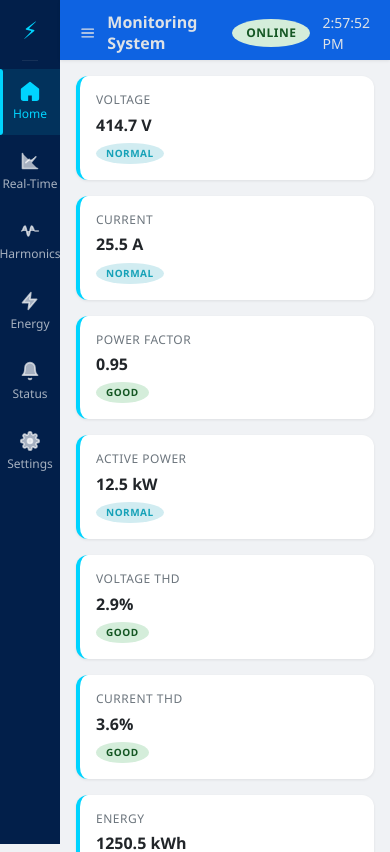
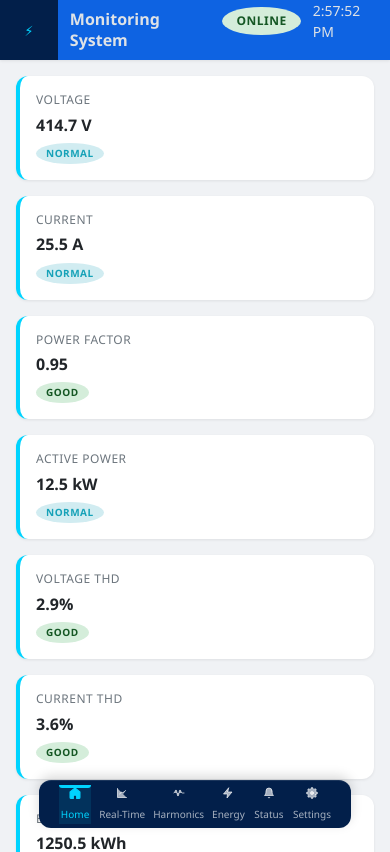
Before and after one commit to Legend-Paul/Harmonics-dashboard, a React (Vite) app: page / in a window 390 px wide. Shown: the top 852 px of the page. Built offline with nearby package versions, Linux system fonts and the light colour scheme.

Commit message:
Move scroll bar at the bottom in mobile device

```diff
--- a/src/App.css
+++ b/src/App.css
@@ -744,9 +744,11 @@ tr:hover {
 	.nav-icon {
 		margin-right: 0;
 	}
+
 	.main-content {
-		margin-left: 60px;
+		margin-left: 0px;
 		transition: var(--transition-base);
+		padding-bottom: calc(var(--sidebar-height) * 2) !important;
 	}
 }
 
--- a/src/components/Header/Header.css
+++ b/src/components/Header/Header.css
@@ -2,14 +2,15 @@
 	display: flex;
 	align-items: center;
 	justify-content: space-between;
-	padding: var(--spacing-md) var(--spacing-lg);
+	padding: 0 var(--spacing-md) 0 0;
+	/* padding: var(--spacing-md) var(--spacing-lg); */
 	background-color: var(--primary-light);
 	color: var(--gray-300);
 	height: var(--header-height);
 	box-shadow: var(--shadow-sm);
 	position: fixed;
 	top: 0;
-	left: var(--sidebar-width);
+	left: 0;
 	right: 0;
 	z-index: var(--z-dropdown);
 	transition: left var(--transition-base);
@@ -55,22 +56,45 @@ header .header-left {
 }
 
 /* ============================================
+   LOGO CONTAINER
+   ============================================ */
+
+.logo-container {
+	padding: var(--spacing-sm) var(--spacing-sm);
+	display: flex;
+	align-items: center;
+	justify-content: center;
+	height: var(--header-height);
+	width: var(--header-height);
+	background-color: var(--primary-dark);
+}
+
+.logo-container a {
+	width: 100%;
+	height: 100%;
+	display: flex;
+	align-items: center;
+	justify-content: center;
+	/* font-size: 24px; */
+	color: var(--accent-color);
+}
+
+/* ============================================
    RESPONSIVE — TABLET
    ============================================ */
-@media (max-width: 1024px) {
+/* @media (max-width: 1024px) {
 	.header {
 		left: 150px;
 		transition: left var(--transition-base);
 	}
-}
+} */
 
 /* ============================================
    RESPONSIVE — MOBILE (Collapsed Sidebar)
    ============================================ */
 @media (max-width: 768px) {
-	.header {
-		left: 60px;
-		transition: left var(--transition-base);
+	.menu-button {
+		display: none;
 	}
 }
 
--- a/src/components/Header/Header.jsx
+++ b/src/components/Header/Header.jsx
@@ -1,3 +1,4 @@
+import { NavLink } from "react-router-dom";
 import "./Header.css";
 function Header({ data, setNavCollapsed, navCollapsed }) {
 	const handleNavCollapsing = () => {
@@ -8,6 +9,11 @@ function Header({ data, setNavCollapsed, navCollapsed }) {
 			className={`header ${!navCollapsed ? "collapsed-header" : "expanded-header"}`}
 		>
 			<div className="header-left">
+				<div className="logo-container">
+					<NavLink to="/" className="logo-link">
+						<span>⚡</span>
+					</NavLink>
+				</div>
 				<svg
 					width="20"
 					height="20"
@@ -18,6 +24,7 @@ function Header({ data, setNavCollapsed, navCollapsed }) {
 					strokeLinecap="round"
 					strokeLinejoin="round"
 					onClick={handleNavCollapsing}
+					className="menu-button"
 				>
 					<line x1="3" y1="6" x2="21" y2="6" />
 					<line x1="3" y1="12" x2="21" y2="12" />
--- a/src/components/Sidebar/Sidebar.css
+++ b/src/components/Sidebar/Sidebar.css
@@ -10,46 +10,13 @@
 	flex-direction: column;
 	padding: 0;
 	position: fixed;
-	top: 0;
-	height: 100vh;
+	top: var(--header-height);
+	/* height: 100vh; */
 	overflow-y: auto;
 	transition: width var(--transition-base);
 	flex-shrink: 0;
 	z-index: var(--z-dropdown);
 	overflow: hidden;
-}
-
-/* ============================================
-   SIDEBAR HEADER
-   ============================================ */
-
-.sidebar-header {
-	padding: var(--spacing-lg) var(--spacing-lg);
-	border-bottom: 1px solid rgba(255, 255, 255, 0.08);
-	display: flex;
-	align-items: center;
-	justify-content: center;
-	min-height: 70px;
-}
-
-.sidebar-header h2 {
-	font-size: var(--font-size-lg);
-	font-weight: var(--font-weight-bold);
-	color: var(--accent-color);
-	letter-spacing: 1.5px;
-	text-transform: uppercase;
-	margin: 0;
-	white-space: nowrap;
-}
-
-.sidebar-header a {
-	width: 100%;
-	height: 100%;
-	display: flex;
-	align-items: center;
-	justify-content: center;
-	font-size: 24px;
-	color: var(--accent-color);
 }
 
 /* ============================================
@@ -249,90 +216,85 @@
    RESPONSIVE — MOBILE (Collapsed Sidebar)
    ============================================ */
 
+/* ============================================
+   RESPONSIVE — MOBILE (Bottom Navigation)
+   ============================================ */
+
 @media (max-width: 768px) {
 	.sidebar {
-		width: 60px;
-		align-items: center;
+		position: fixed;
+		top: auto;
+		bottom: 1rem;
+		left: 50%;
+		border-radius: var(--radius-lg) !important;
+		padding: var(--spacing-md) var(--spacing-lg);
+		transform: translateX(-50%);
+		width: 80%;
+		height: auto;
+		min-height: unset;
+		max-height: var(--sidebar-height);
+		display: flex;
+		flex-direction: row;
+		border-top: 1px solid rgba(255, 255, 255, 0.1);
+		border-radius: 0;
+		z-index: 1000;
+		box-shadow: 0 -4px 12px rgba(0, 0, 0, 0.15);
+		overflow: visible;
+		gap: var(--spacing-md) !important;
 	}
 
-	.sidebar-header {
-		padding: var(--spacing-md) 0;
-		justify-content: center;
-		min-height: 60px;
-	}
-
-	/* .sidebar-header h2 {
-		display: none;
-	} */
-
-	/* Show only an icon or logo mark on mobile */
-	/* .sidebar-header::after {
-		content: "⚡";
-		font-size: 24px;
-		color: var(--accent-color);
-	} */
-
 	.sidebar-nav {
-		padding: var(--spacing-sm) 0;
+		flex-direction: row;
+		justify-content: space-around;
 		align-items: center;
 		width: 100%;
+		padding: var(--spacing-sm) 0;
+		gap: 0;
+		flex: none;
+		gap: var(--spacing-sm);
 	}
 
 	.nav-item {
 		flex-direction: column;
-		justify-content: start;
-		padding: var(--spacing-md) 0;
-		gap: var(--spacing-xs);
+		justify-content: center;
+		align-items: center;
+		gap: var(--spacing-sm);
+		padding: var(--spacing-xxs) 0;
 		width: 100%;
+		border-radius: 0;
+		text-align: center;
+		height: auto;
+		svg {
+			width: 12px;
+			height: 12px;
+		}
 	}
 
-	.nav-label {
-		display: block;
+	/* Active indicator at the top */
+	.nav-item.active::before {
+		left: 0;
+		right: 0;
+		top: 0;
+		bottom: auto;
+		width: 100%;
+		height: 3px;
+		border-radius: 0 0 3px 3px;
 	}
 
+	/* Icon size */
 	.nav-icon {
 		font-size: 20px;
 		width: auto;
 	}
 
-	.nav-item.active::before {
-		left: 0;
-		width: 3px;
+	/* Show labels on mobile */
+	.nav-label {
+		display: block;
+		font-size: 10px;
 	}
 
+	/* Hide sidebar footer */
 	.sidebar-footer {
 		display: none;
 	}
 }
-
-/* ============================================
-   OPTIONAL — TOOLTIP ON HOVER (Mobile)
-   ============================================ */
-
-@media (max-width: 768px) {
-	.nav-item {
-		position: relative;
-	}
-
-	.nav-item::after {
-		content: attr(data-label);
-		position: absolute;
-		left: 70px;
-		top: 50%;
-		transform: translateY(-50%);
-		background-color: var(--gray-900);
-		color: var(--white);
-		padding: 4px 10px;
-		border-radius: var(--radius-sm);
-		font-size: var(--font-size-xs);
-		white-space: nowrap;
-		opacity: 0;
-		pointer-events: none;
-		transition: opacity var(--transition-fast);
-		z-index: var(--z-tooltip);
-	}
-
-	.nav-item:hover::after {
-		opacity: 1;
-	}
-}
--- a/src/components/Sidebar/Sidebar.jsx
+++ b/src/components/Sidebar/Sidebar.jsx
@@ -126,12 +126,6 @@ function Sidebar({ navCollapsed }) {
 		<div
 			className={`sidebar ${navCollapsed ? "collapsed-sidebar" : "expanded-sidebar"}`}
 		>
-			<div className="sidebar-header">
-				{/* <h2>ESP32 AHF</h2> */}
-				<NavLink to="/" className="logo-link">
-					<span>⚡</span>
-				</NavLink>
-			</div>
 			<nav className="sidebar-nav">
 				{menuItems.map((item) => (
 					<NavLink
@@ -139,8 +133,6 @@ function Sidebar({ navCollapsed }) {
 						to={item.path}
 						end={item.path === "/"}
 						className={({ isActive }) => `nav-item ${isActive ? "active" : ""}`}
-						data-label={item.label}
-						title={item.label}
 					>
 						<span className="nav-icon" aria-hidden="true">
 							{item.icon}
--- a/src/index.css
+++ b/src/index.css
@@ -59,6 +59,7 @@
 	--line-height: 1.5;
 
 	/* Spacing */
+	--spacing-xxs: 0.125rem;
 	--spacing-xs: 0.25rem;
 	--spacing-sm: 0.5rem;
 	--spacing-md: 0.75rem;
@@ -89,6 +90,7 @@
 	/* Sidebar */
 	--sidebar-width: 220px;
 	--sidebar-collapsed-width: 60px;
+	--sidebar-height: 3rem;
 
 	/* Header */
 	--header-height: 60px;
```
Also changed, not shown: 1 other file (tests, documents, lock files or other folders).
